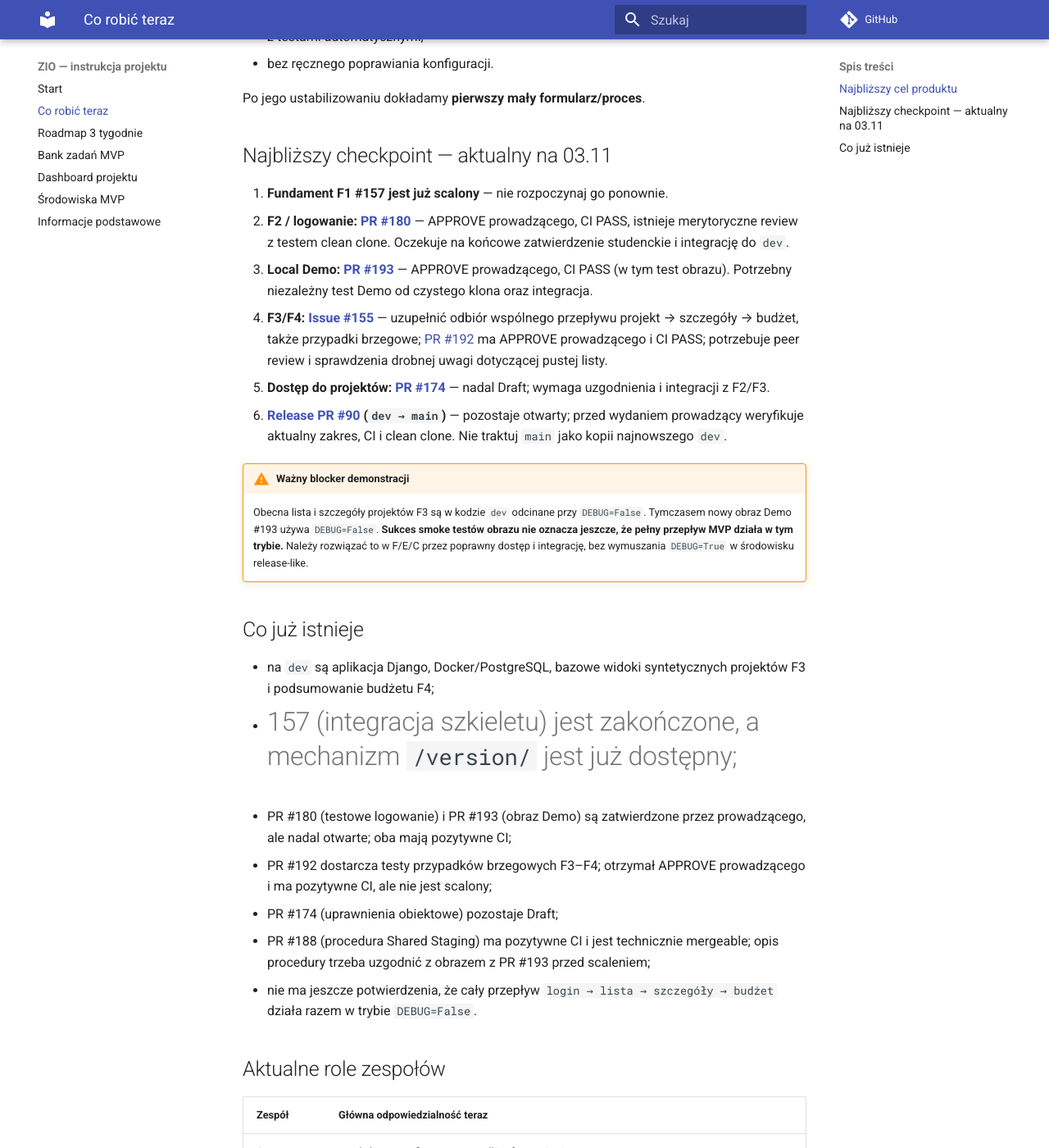
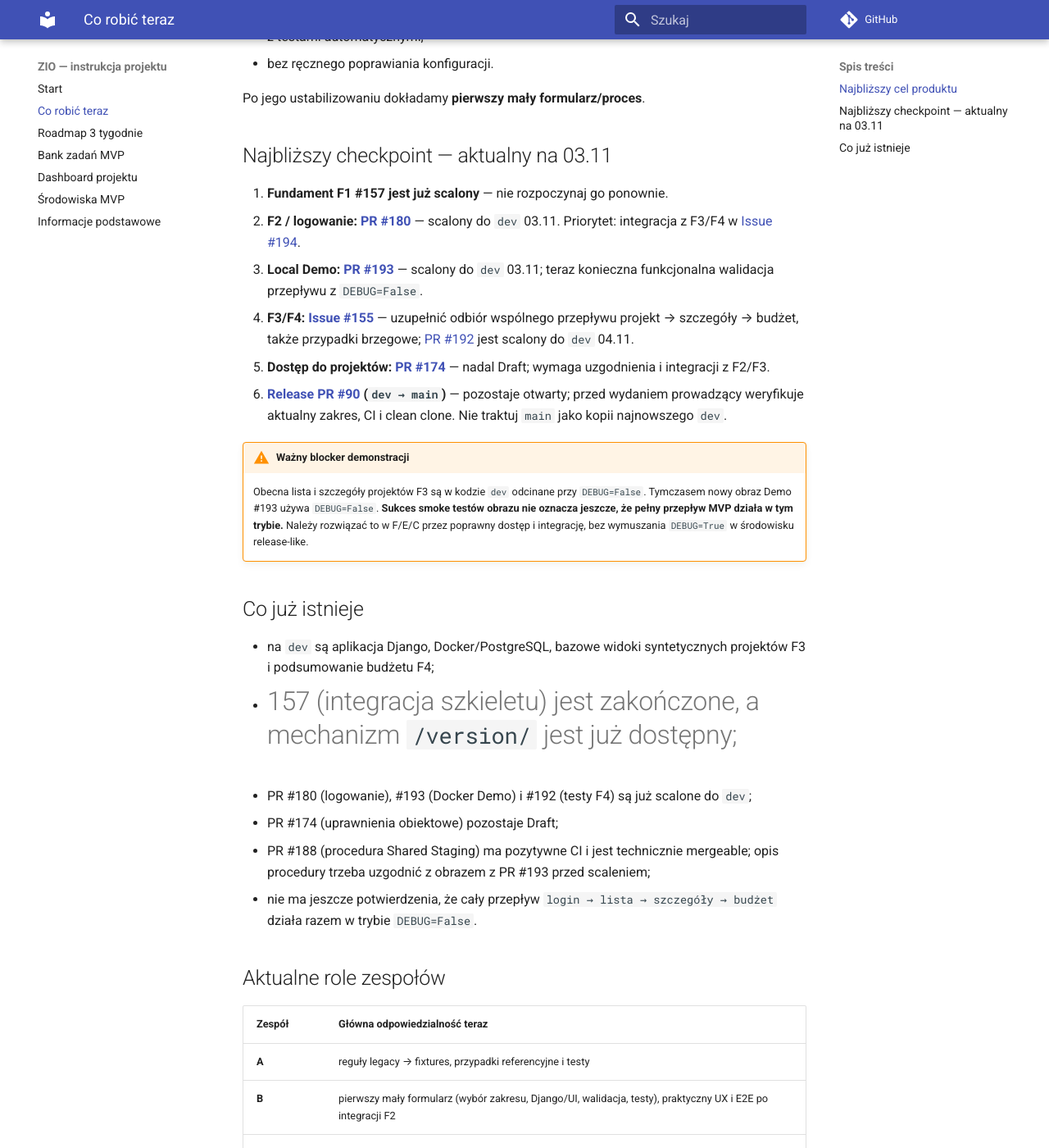
Before and after one commit to zio-wi-pb-mc/pb-science-office-manual, an MkDocs documentation site: the page built from manual/16-propozycje-zadan-po-audycie.md, in a window 1280 px wide and 1400 px high, scrolled down 824 px. Shown: the whole window at 82% size. Built offline with MkDocs 1.6.1 and Material for MkDocs 9.7.7, drawn with Linux system fonts in a browser that asks for light colours; comment, search, counter and statistics services are not loaded; some of the changed text lies outside the part shown.

Commit message:
docs: independent backlog for C and current merged PR status

```diff
--- a/manual/16-propozycje-zadan-po-audycie.md
+++ b/manual/16-propozycje-zadan-po-audycie.md
@@ -1,6 +1,6 @@
 # Co robić teraz — stan projektu i priorytety
 
-**Stan na: 03.11.2026**
+**Stan na: 04.11.2026**
 **Źródło prawdy:** GitHub Issues, Pull Requests i GitHub Project mają pierwszeństwo przed tą stroną. Szybkie linki są na stronie [Dashboard projektu i leaderboard](19-dashboard-projektu.md).
 
 !!! important "Etap projektu"
@@ -30,9 +30,9 @@ Po jego ustabilizowaniu dokładamy **pierwszy mały formularz/proces**.
 ## Najbliższy checkpoint — aktualny na 03.11
 
 1. **Fundament F1 #157 jest już scalony** — nie rozpoczynaj go ponownie.
-2. **F2 / logowanie: [PR #180](https://github.com/zio-wi-pb-mc/pb-science-office/pull/180)** — APPROVE prowadzącego, CI PASS, istnieje merytoryczne review z testem clean clone. Oczekuje na końcowe zatwierdzenie studenckie i integrację do `dev`.
-3. **Local Demo: [PR #193](https://github.com/zio-wi-pb-mc/pb-science-office/pull/193)** — APPROVE prowadzącego, CI PASS (w tym test obrazu). Potrzebny niezależny test Demo od czystego klona oraz integracja.
-4. **F3/F4: [Issue #155](https://github.com/zio-wi-pb-mc/pb-science-office/issues/155)** — uzupełnić odbiór wspólnego przepływu projekt → szczegóły → budżet, także przypadki brzegowe; [PR #192](https://github.com/zio-wi-pb-mc/pb-science-office/pull/192) ma APPROVE prowadzącego i CI PASS; potrzebuje peer review i sprawdzenia drobnej uwagi dotyczącej pustej listy.
+2. **F2 / logowanie: [PR #180](https://github.com/zio-wi-pb-mc/pb-science-office/pull/180)** — scalony do `dev` 03.11. Priorytet: integracja z F3/F4 w [Issue #194](https://github.com/zio-wi-pb-mc/pb-science-office/issues/194).
+3. **Local Demo: [PR #193](https://github.com/zio-wi-pb-mc/pb-science-office/pull/193)** — scalony do `dev` 03.11; teraz konieczna funkcjonalna walidacja przepływu z `DEBUG=False`.
+4. **F3/F4: [Issue #155](https://github.com/zio-wi-pb-mc/pb-science-office/issues/155)** — uzupełnić odbiór wspólnego przepływu projekt → szczegóły → budżet, także przypadki brzegowe; [PR #192](https://github.com/zio-wi-pb-mc/pb-science-office/pull/192) jest scalony do `dev` 04.11.
 5. **Dostęp do projektów: [PR #174](https://github.com/zio-wi-pb-mc/pb-science-office/pull/174)** — nadal Draft; wymaga uzgodnienia i integracji z F2/F3.
 6. **[Release PR #90](https://github.com/zio-wi-pb-mc/pb-science-office/pull/90) (`dev → main`)** — pozostaje otwarty; przed wydaniem prowadzący weryfikuje aktualny zakres, CI i clean clone. Nie traktuj `main` jako kopii najnowszego `dev`.
 
@@ -43,8 +43,7 @@ Po jego ustabilizowaniu dokładamy **pierwszy mały formularz/proces**.
 
 - na `dev` są aplikacja Django, Docker/PostgreSQL, bazowe widoki syntetycznych projektów F3 i podsumowanie budżetu F4;
 - #157 (integracja szkieletu) jest zakończone, a mechanizm `/version/` jest już dostępny;
-- PR #180 (testowe logowanie) i PR #193 (obraz Demo) są zatwierdzone przez prowadzącego, ale nadal otwarte; oba mają pozytywne CI;
-- PR #192 dostarcza testy przypadków brzegowych F3–F4; otrzymał APPROVE prowadzącego i ma pozytywne CI, ale nie jest scalony;
+- PR #180 (logowanie), #193 (Docker Demo) i #192 (testy F4) są już scalone do `dev`;
 - PR #174 (uprawnienia obiektowe) pozostaje Draft;
 - PR #188 (procedura Shared Staging) ma pozytywne CI i jest technicznie mergeable; opis procedury trzeba uzgodnić z obrazem z PR #193 przed scaleniem;
 - nie ma jeszcze potwierdzenia, że cały przepływ `login → lista → szczegóły → budżet` działa razem w trybie `DEBUG=False`.
@@ -150,6 +149,7 @@ Nie utrzymujemy sztucznie równych silosów.
 
 ## Historia aktualizacji
 
+- **04.11.2026** — po merge #180/#192/#193 zespół C dostał niezależne zadania inżynierskie; zaktualizowano roadmapę i kierunki prac.
 - **03.11.2026 (aktualizacja po review)** — potwierdzono APPROVE prowadzącego dla #180/#192/#193, bez merge; określono brakujące kroki integracyjne i kierunek dla zespołu B.
 - **03.11.2026** — zaktualizowano checkpoint po merge #157; wskazano otwarte PR #180/#193/#192/#174, ryzyko `DEBUG=False` w Demo oraz kolejność integracji MVP.
 - **28.10.2026** — strona została skrócona do bieżącego stanu i priorytetów; szczegółowy bank pracy i środowiska wydzielono na osobne strony.
```
Also changed, not shown: other parts of manual/16-propozycje-zadan-po-audycie.md (+1 -1 lines).
